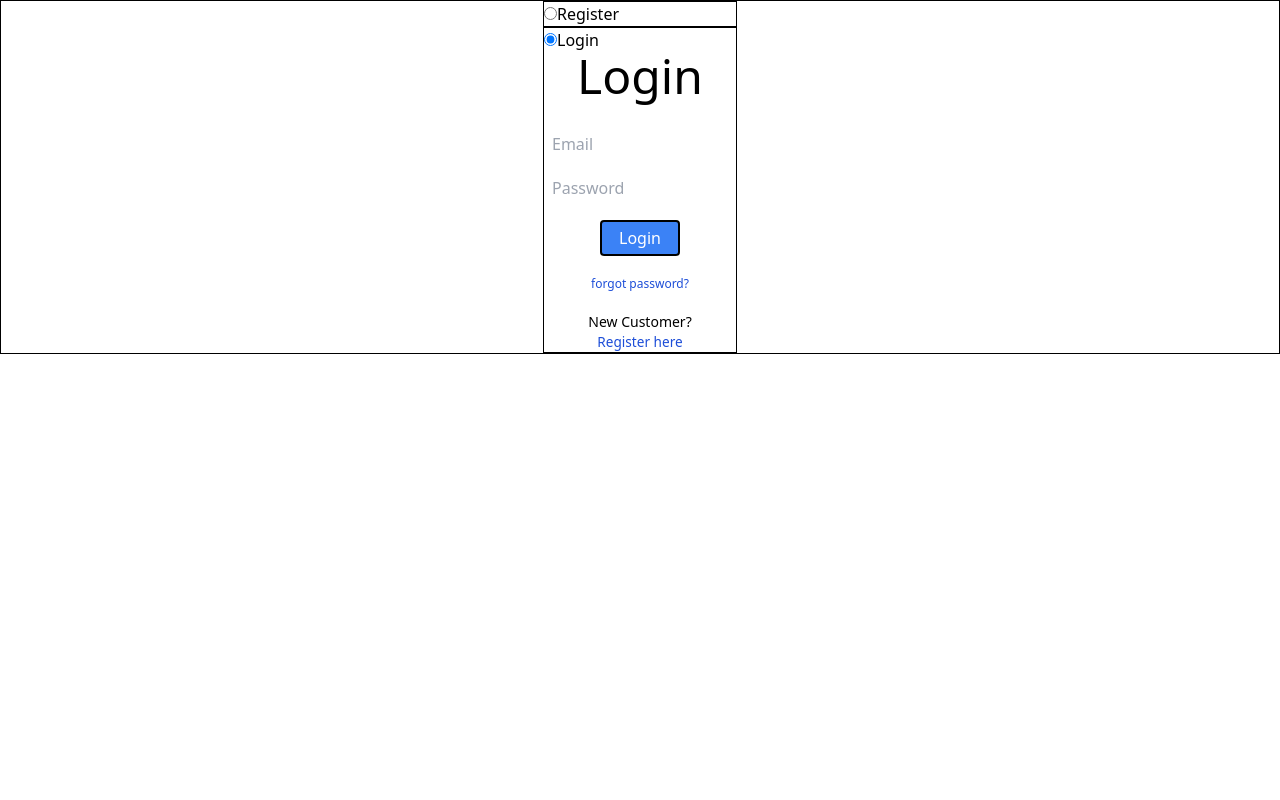
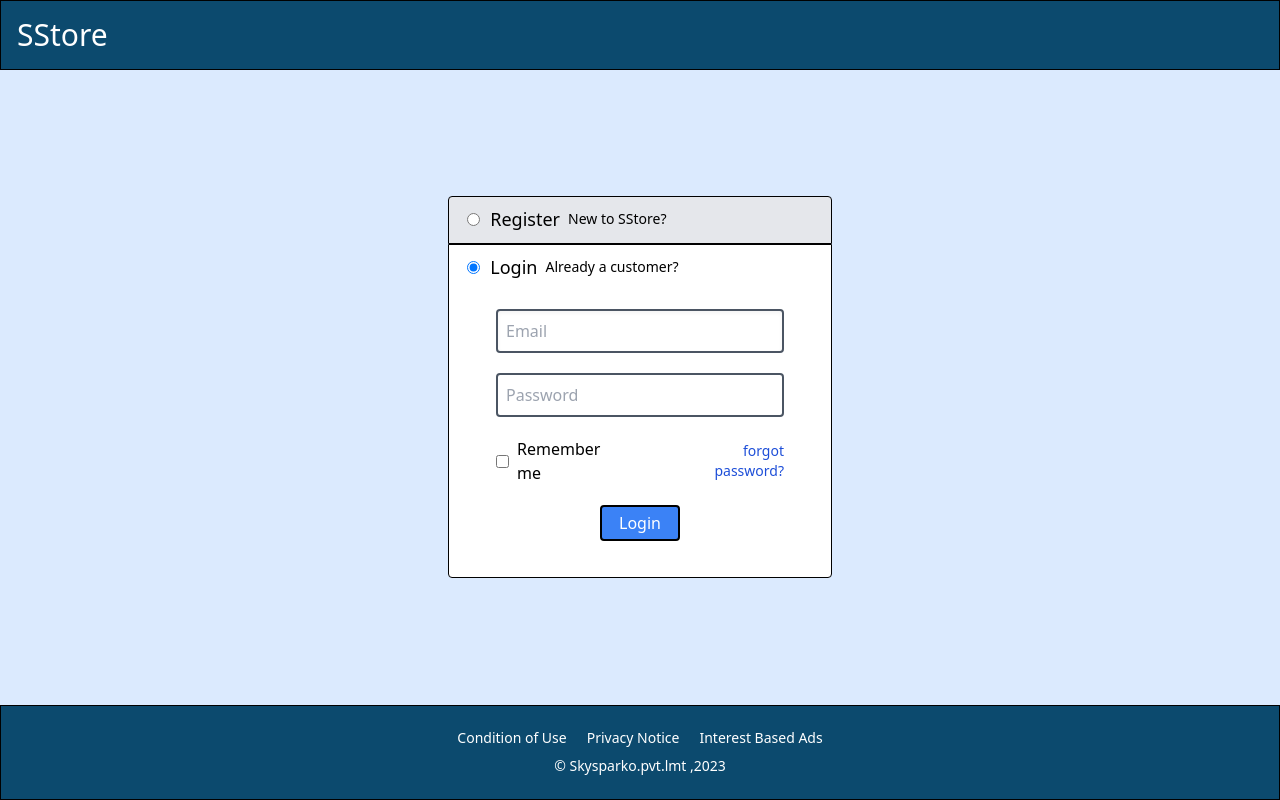
Before and after one commit to Skysparko/sparko-ecom, a React (Vite) app in the folder client/: page /authentication in a window 1280 px wide. Built offline with nearby package versions, Linux system fonts and the light colour scheme.

Commit message:
Login & Register UI Completed

```diff
--- /dev/null
+++ b/client/src/components/Footer.tsx
@@ -0,0 +1,65 @@
+import React from "react";
+import { IoIosArrowUp } from "react-icons/io";
+import { scrollToTop } from "../utils/functions";
+
+export default function Footer(): JSX.Element {
+  return (
+    <div className="border border-black  text-center text-sm text-white max-sm:text-xs ">
+      <div
+        className="flex cursor-pointer items-center justify-center gap-5 bg-sky-800 py-3 text-base hover:bg-sky-700 max-sm:gap-2 max-sm:text-sm"
+        onClick={() =>
+          window.scroll({
+            top: 0,
+            left: 0,
+            behavior: "smooth",
+          })
+        }
+      >
+        Back to top
+        <IoIosArrowUp />
+      </div>
+      <div className="flex w-full justify-evenly bg-sky-900 py-4 max-sm:gap-5">
+        <span>
+          <h1 className="text-base font-medium max-sm:text-sm">
+            Get to Know us
+          </h1>
+          <ul className="flex flex-col gap-2 py-2">
+            <li>About us</li>
+            <li>Contact us</li>
+            <li>SStore Stories</li>
+          </ul>
+        </span>
+        <span>
+          <h1 className="text-base font-medium max-sm:text-sm">
+            Connect with Us
+          </h1>
+          <ul className="flex flex-col gap-2 py-2">
+            <li>Facebook</li>
+            <li>Twitter</li>
+            <li>Instagram</li>
+          </ul>
+        </span>
+        <span>
+          <h1 className="text-base font-medium max-sm:text-sm">
+            Let Us Help You
+          </h1>
+          <ul className="flex flex-col gap-2 py-2">
+            <li>Payments</li>
+            <li>Shipping</li>
+            <li>Cancellation & Returns</li>
+          </ul>
+        </span>
+      </div>
+      <div className="bg-slate-700 py-2">
+        <span>
+          <ul className="flex  justify-center gap-5 py-2">
+            <li>Condition of Use</li>
+            <li>Privacy Notice</li>
+            <li>Interest Based Ads</li>
+          </ul>
+        </span>
+        <span className="">&copy; Skysparko.pvt.lmt ,2023</span>
+      </div>
+    </div>
+  );
+}
--- a/client/src/components/Header.tsx
+++ b/client/src/components/Header.tsx
@@ -56,7 +56,7 @@ export default function Header() {
       </aside>
       <article
         id="header"
-        className="grid select-none grid-cols-[1fr,2.5fr,1fr] border border-black py-2 text-2xl  max-lg:text-xl max-md:text-lg"
+        className="grid select-none grid-cols-[1fr,2.5fr,1fr] border border-black bg-sky-100 py-2  text-2xl max-lg:text-xl max-md:text-lg"
       >
         {/* hamburger column and the name of the company */}
         <div className=" flex  items-center  gap-5  pl-5 text-3xl max-lg:text-2xl max-md:gap-2 max-md:pl-2 max-sm:text-[1.4rem]">
--- a/client/src/components/Layout.tsx
+++ b/client/src/components/Layout.tsx
@@ -2,10 +2,11 @@ import React from "react";
 import { Outlet } from "react-router-dom";
 import Header from "./Header";
 import SideBar from "./SideBar";
+import Footer from "./Footer";
 
 export default function Layout() {
   return (
-    <>
+    <div>
       <header>
         <Header />
       </header>
@@ -13,7 +14,9 @@ export default function Layout() {
       <main>
         <Outlet />
       </main>
-      <footer>footer</footer>
-    </>
+      <footer>
+        <Footer />
+      </footer>
+    </div>
   );
 }
--- a/client/src/components/Login.tsx
+++ b/client/src/components/Login.tsx
@@ -35,31 +35,48 @@ export default function Login() {
   const [email, setEmail] = React.useState("");
   const [password, setPassword] = React.useState("");
   return (
-    <div className="  flex  flex-col items-center justify-center">
-      <h1 className=" text-center text-5xl font-medium">Login</h1>
+    <div className="  my-7 flex  flex-col items-center justify-center   ">
       <form
         method="post"
-        className="mt-8 mb-5 flex w-48 flex-col gap-5"
+        className=" flex w-72 flex-col gap-5  max-sm:w-56"
         onSubmit={(e) => submit(e, { email, password })}
       >
         <input
           type="email"
           name="email"
           placeholder="Email"
-          className="px-2"
+          className=" rounded border-2 border-gray-600 p-2 px-2 shadow-inner outline-blue-600"
           onChange={(e) => setEmail(e.target.value)}
           pattern="^[A-Za-z0-9_!#$%&'*+\/=?`{|}~^.-]+@[A-Za-z0-9.-]+$"
+          required
         />
         <input
           type="password"
           name="password"
           placeholder="Password"
-          className="px-2"
+          className="rounded border-2 border-gray-600 p-2 px-2 outline-blue-600"
           required
           minLength={8}
           pattern="^(?=.*?[A-Z])(?=.*?[a-z])(?=.*?[0-9])(?=.*?[#?!@$%^&*-]).{8,}$"
           onChange={(e) => setPassword(e.target.value)}
         />
+        <span
+          className="flex items-center gap-12 max-sm:gap-8 max-sm:text-xs
+        "
+        >
+          <span className="flex items-center gap-2 max-sm:gap-1">
+            <input
+              type="checkbox"
+              name="remember"
+              id="remember"
+              className="text-sm"
+            />
+            <label htmlFor="remember">Remember me</label>
+          </span>
+          <h3 className=" cursor-pointer justify-self-end text-right text-sm text-blue-700 max-sm:text-xs">
+            forgot password?
+          </h3>
+        </span>
 
         <button
           type="submit"
@@ -68,14 +85,6 @@ export default function Login() {
           Login
         </button>
       </form>
-      <h3 className=" cursor-pointer text-right text-xs text-blue-700">
-        forgot password?
-      </h3>
-
-      <h4 className="mt-5 text-sm">New Customer?</h4>
-      <Link to="/register" className="  text-[0.85rem] text-blue-700">
-        Register here
-      </Link>
     </div>
   );
 }
--- a/client/src/components/Register.tsx
+++ b/client/src/components/Register.tsx
@@ -1,6 +1,7 @@
 import React from "react";
 import { Link } from "react-router-dom";
 import { instance } from "../utils/functions";
+import { BsInfoLg } from "react-icons/bs";
 
 type Submit = {
   username: string;
@@ -39,11 +40,10 @@ export default function Register() {
   const [password, setPassword] = React.useState("");
   const [confirmPassword, setConfirmPassword] = React.useState("");
   return (
-    <div className="m-auto flex  flex-col items-center justify-center">
-      <h1 className="mb-8 text-center text-5xl font-medium">Register</h1>
+    <div className=" my-7 flex flex-col items-center justify-center  ">
       <form
         method="post"
-        className=" flex w-48 flex-col gap-5"
+        className=" flex w-72 flex-col gap-5 max-sm:w-56 max-sm:gap-3 "
         onSubmit={(e) =>
           submit(e, { username, email, password, confirmPassword })
         }
@@ -52,7 +52,7 @@ export default function Register() {
           type="text"
           name="username"
           placeholder="Name"
-          className="px-2"
+          className="rounded border-2 border-gray-600 p-2 px-2 outline-blue-600 max-sm:text-sm"
           required
           onChange={(e) => setUsername(e.target.value)}
           pattern="^[a-zA-Z][a-zA-Z ]+[a-zA-Z]$"
@@ -62,7 +62,7 @@ export default function Register() {
           type="email"
           name="email"
           placeholder="Email"
-          className="px-2"
+          className="rounded border-2 border-gray-600 p-2 px-2 outline-blue-600  max-sm:text-sm"
           required
           onChange={(e) => setEmail(e.target.value)}
           pattern="^[A-Za-z0-9_!#$%&'*+\/=?`{|}~^.-]+@[A-Za-z0-9.-]+$"
@@ -71,7 +71,7 @@ export default function Register() {
           type="password"
           name="password"
           placeholder="Password"
-          className="px-2"
+          className="rounded border-2 border-gray-600 p-2 px-2 outline-blue-600  max-sm:text-sm "
           required
           onChange={(e) => setPassword(e.target.value)}
           minLength={8}
@@ -81,12 +81,19 @@ export default function Register() {
           type="password"
           name="confirmPassword"
           placeholder="Confirm Password"
-          className="px-2"
+          className="rounded border-2 border-gray-600 p-2 px-2 outline-blue-600  max-sm:text-sm"
           required
           onChange={(e) => setConfirmPassword(e.target.value)}
           minLength={8}
           pattern="^(?=.*?[A-Z])(?=.*?[a-z])(?=.*?[0-9])(?=.*?[#?!@$%^&*-]).{8,}$"
         />
+
+        <span className=" ">
+          <h2 className="grid grid-cols-[0.1fr,1fr]  text-[0.75rem]">
+            <BsInfoLg /> Password must be at least 8 characters long and contain
+            at least 1 uppercase, 1 lowercase, 1 number
+          </h2>
+        </span>
 
         <button
           type="submit"
@@ -95,11 +102,6 @@ export default function Register() {
           Register
         </button>
       </form>
-
-      <h4 className="mt-8 text-sm">Already a Customer?</h4>
-      <Link to="/login" className="text-[0.85rem] text-blue-700">
-        Login here
-      </Link>
     </div>
   );
 }
--- a/client/src/pages/Authentication.tsx
+++ b/client/src/pages/Authentication.tsx
@@ -2,34 +2,48 @@ import React, { useEffect } from "react";
 import Register from "../components/Register";
 import Login from "../components/Login";
 import "../App.css";
+import { Link } from "react-router-dom";
+import Footer from "../components/Footer";
 
 const toggleExpand = () => {
   //login elements
   const loginButton: HTMLInputElement | null =
     document.querySelector("#login_button")!;
-  const loginBox: HTMLInputElement | null =
-    document.querySelector("#login_box")!;
+  const loginBox: HTMLInputElement | null = document.querySelector("#login")!;
 
   //register elements
   const registerButton: HTMLInputElement | null =
     document.querySelector("#register_button")!;
-  const registerBox: HTMLElement | null =
-    document.getElementById("register_box")!;
+  const registerBox: HTMLElement | null = document.getElementById("register")!;
 
   if (loginButton?.checked) {
     loginBox.style.overflow = "auto";
-    loginBox.classList.remove("h-0");
+    loginBox.classList.add("h-auto");
+    loginBox.classList.remove("h-12");
+    loginBox.classList.remove("bg-gray-200");
+    loginBox.classList.add("bg-white");
   } else {
     loginBox.style.overflow = "hidden";
-    loginBox.classList.add("h-0");
+    loginBox.classList.remove("h-auto");
+    loginBox.classList.add("h-12");
+    loginBox.classList.add("bg-gray-200");
+    loginBox.classList.remove("bg-white");
   }
 
   if (registerButton?.checked) {
+    registerBox.classList.remove("bg-gray-200");
+    registerBox.classList.remove("h-12");
+    registerBox.classList.add("h-auto");
     registerBox.style.overflow = "auto";
-    registerBox.classList.remove("h-0");
+    registerBox.classList.add("bg-white");
   } else {
+    registerBox.classList.add("bg-gray-200");
+    registerBox.classList.add("h-12");
+    registerBox.classList.remove("h-auto");
     registerBox.style.overflow = "hidden";
-    registerBox.classList.add("h-0");
+
+    registerBox.classList.remove("bg-white");
+    registerBox.classList.add("bg-gray-200");
   }
 };
 
@@ -42,35 +56,73 @@ export default function Authentication() {
   }, []);
 
   return (
-    <article className="flex flex-col items-center justify-center border border-black ">
-      <section className="border border-black">
-        <div>
+    <article className="grid h-[100vh] grid-rows-[0.8fr,8fr,1.2fr]">
+      <header className="flex items-center border border-black bg-sky-900">
+        <Link to="/" className="p-4 text-3xl text-white">
+          SStore
+        </Link>
+      </header>
+      <main className="flex flex-col items-center justify-center  bg-blue-100">
+        <section
+          className="h-12 w-96 overflow-hidden rounded-t border border-black bg-gray-200 p-2 max-sm:w-72"
+          id="register"
+        >
+          <div className="grid  grid-cols-[0.1fr,1fr] items-center">
             <input
               type="radio"
               name="authentication"
               id="register_button"
+              className="cursor-pointer"
               onChange={toggleExpand}
             />
-          <label htmlFor="register_button">Register</label>
+            <label
+              htmlFor="register_button"
+              className="flex cursor-pointer items-center gap-2"
+            >
+              <h2 className="text-lg">Register</h2>
+              <h3 className="text-sm">New to SStore?</h3>
+            </label>
           </div>
-        <div className="h-0  overflow-hidden" id="register_box">
+          <div id="register_box">
             <Register />
           </div>
         </section>
-      <section className="border border-black">
-        <div>
+        <section
+          className=" w-96 rounded-b border border-black  bg-white p-2 max-sm:w-72"
+          id="login"
+        >
+          <div className="grid grid-cols-[0.1fr,1fr] items-center">
             <input
               type="radio"
               name="authentication"
+              className="cursor-pointer"
               id="login_button"
               onChange={toggleExpand}
             />
-          <label htmlFor="login_button">Login</label>
+            <label
+              htmlFor="login_button"
+              className="flex cursor-pointer items-center gap-2"
+            >
+              <h2 className="text-lg">Login</h2>
+              <h3 className="text-sm">Already a customer?</h3>
+            </label>
           </div>
           <div id="login_box">
             <Login />
           </div>
         </section>
+      </main>
+
+      <footer className="flex flex-col items-center justify-center gap-2 border border-black bg-sky-900 text-center text-sm text-white max-sm:text-xs">
+        <span>
+          <ul className="flex  gap-5 ">
+            <li>Condition of Use</li>
+            <li>Privacy Notice</li>
+            <li>Interest Based Ads</li>
+          </ul>
+        </span>
+        <span className="">&copy; Skysparko.pvt.lmt ,2023</span>
+      </footer>
     </article>
   );
 }
--- a/client/src/pages/Home.tsx
+++ b/client/src/pages/Home.tsx
@@ -25,5 +25,5 @@ import { instance } from "../utils/functions";
 // };
 
 export default function Home() {
-  return <div className="">Home</div>;
+  return <div className="h-[2000px]">Home</div>;
 }
```
Lines whose indentation alone changed are shown as unchanged.
